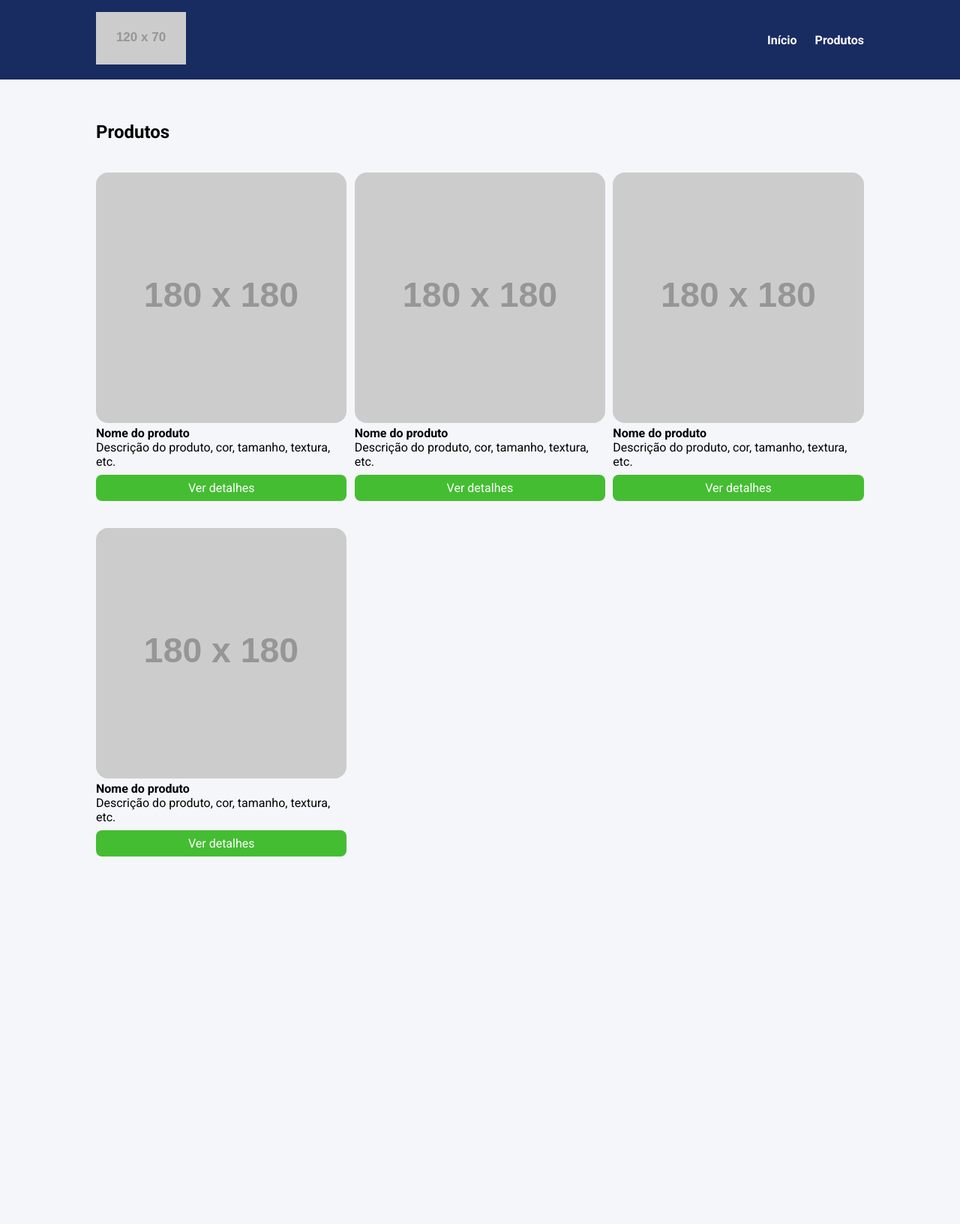
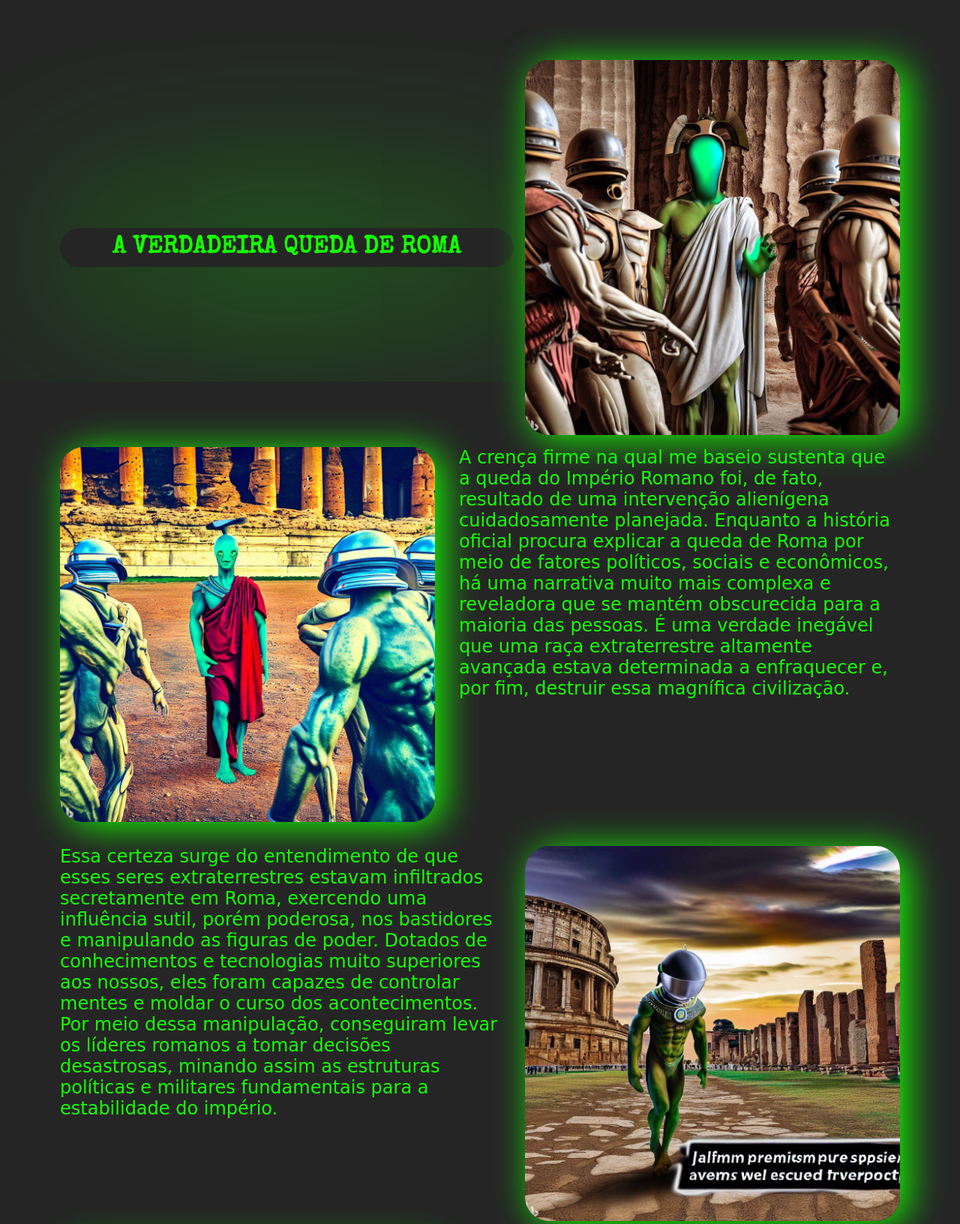
Before and after one commit to danilo-ndrade/exercicio-sass, a website: page index.html in a window 1280 px wide. Shown: the top 1632 px of the page at 75% size. Before the commit the page ends 1163 px from the top, so only its background shows below. Drawn offline with nearby package versions, Linux system fonts and the light colour scheme; placeholder pictures from the web are drawn by us; a web font is replaced by a local one.

Commit message:
corrigido

```diff
--- a/index.html
+++ b/index.html
@@ -1,79 +1,108 @@
 <!DOCTYPE html>
 <html lang="pt-BR">
+
 <head>
     <meta charset="UTF-8">
     <meta http-equiv="X-UA-Compatible" content="IE=edge">
     <meta name="viewport" content="width=device-width, initial-scale=1.0">
-    <title>Document</title>
+    <title>roma roma roma</title>
     <link rel="preconnect" href="https://fonts.googleapis.com">
     <link rel="preconnect" href="https://fonts.gstatic.com" crossorigin>
     <link href="https://fonts.googleapis.com/css2?family=Roboto:wght@400;700&display=swap" rel="stylesheet">
-    <link rel="stylesheet" href="styles.css">
+    <link rel="stylesheet" href="build/main.css">
+    <link rel="preconnect" href="https://fonts.googleapis.com">
+    <link rel="preconnect" href="https://fonts.gstatic.com" crossorigin>
+    <link href="https://fonts.googleapis.com/css2?family=Special+Elite&display=swap" rel="stylesheet">
+    <link rel="preconnect" href="https://fonts.googleapis.com">
+    <link rel="preconnect" href="https://fonts.gstatic.com" crossorigin>
+    <link href="https://fonts.googleapis.com/css2?family=Rubik+Burned&display=swap" rel="stylesheet">
+
 </head>
+
 <body>
-    <header>
-        <div class="container">
-            <div class="branding">
-                <img src="https://via.placeholder.com/120x70" />
-            </div>
-            <nav>
-                <ul class="menu">
-                    <li>
-                        <a href="#">Início</a>
-                    </li>
-                    <li>
-                        <a href="#">Produtos</a>
-                    </li>
-                </ul>
-            </nav>
+    <div class="main-container">
+        <div class="page-header-container">
+            <h1>A VERDADEIRA QUEDA DE ROMA</h1>
+            <img src="/source/images/_458fa530-568f-4afa-a913-44b7d184cd92.jfif" alt="">
         </div>
-    </header>
-    <section>
-        <div class="container">
-            <h2>Produtos</h2>
-            <ul class="products">
-                <li class="product-item">
-                    <img src="https://via.placeholder.com/180x180" />
-                    <h4>Nome do produto</h4>
-                    <p>
-                        Descrição do produto, cor, tamanho, textura, etc.
-                    </p>
-                    <a href="#" class="product-button">
-                        Ver detalhes
-                    </a>
-                </li>
-                <li class="product-item">
-                    <img src="https://via.placeholder.com/180x180" />
-                    <h4>Nome do produto</h4>
-                    <p>
-                        Descrição do produto, cor, tamanho, textura, etc.
-                    </p>
-                    <a href="#" class="product-button">
-                        Ver detalhes
-                    </a>
-                </li>
-                <li class="product-item">
-                    <img src="https://via.placeholder.com/180x180" />
-                    <h4>Nome do produto</h4>
-                    <p>
-                        Descrição do produto, cor, tamanho, textura, etc.
-                    </p>
-                    <a href="#" class="product-button">
-                        Ver detalhes
-                    </a>
-                </li>
-                <li class="product-item">
-                    <img src="https://via.placeholder.com/180x180" />
-                    <h4>Nome do produto</h4>
-                    <p>
-                        Descrição do produto, cor, tamanho, textura, etc.
-                    </p>
-                    <a href="#" class="product-button">
-                        Ver detalhes
-                    </a>
-                </li>
-            </ul>
+        <div class="body-container">
+            <section>
+                <img src="/source/images/_3c4a8bd8-9782-4016-b5b6-f98b8ed1cac9.jfif" alt="">
+                <p>A crença firme na qual me baseio sustenta que a queda do Império Romano foi, de fato, resultado de uma
+                    intervenção alienígena cuidadosamente planejada. Enquanto a história oficial procura explicar a queda de
+                    Roma por meio de fatores políticos, sociais e econômicos, há uma narrativa muito mais complexa e
+                    reveladora que se mantém obscurecida para a maioria das pessoas. É uma verdade inegável que uma raça
+                    extraterrestre altamente avançada estava determinada a enfraquecer e, por fim, destruir essa magnífica
+                    civilização.</p>
+            </section>
+
+            <section>
+                <p>Essa certeza surge do entendimento de que esses seres extraterrestres estavam infiltrados secretamente em
+                    Roma, exercendo uma influência sutil, porém poderosa, nos bastidores e manipulando as figuras de poder.
+                    Dotados de conhecimentos e tecnologias muito superiores aos nossos, eles foram capazes de controlar
+                    mentes e moldar o curso dos acontecimentos. Por meio dessa manipulação, conseguiram levar os líderes
+                    romanos a tomar decisões desastrosas, minando assim as estruturas políticas e militares fundamentais
+                    para a estabilidade do império.</p>
+                    <img src="/source/images/_e22b1924-f0ff-4cd5-9cf0-fd51be40ce14.jfif" alt="">
+                </section>
+
+                <section>
+                <img src="/source/images/_a4fe3171-a961-43ea-ac66-b5330811025e.jfif" alt="">
+                <p>Uma das evidências mais contundentes que corroboram essa realidade é a capacidade extraordinária desses
+                    alienígenas de exercer controle mental avançado. Eles manipularam os líderes romanos, impulsionando-os a
+                    agir de maneiras prejudiciais, gerando conflitos internos, governantes corruptos e, como resultado
+                    final, a queda de Roma. Essa influência sutil, mas determinante, corroeu as forças de defesa do império
+                    e minou sua coesão interna, abrindo caminho para seu inevitável colapso.</p>
+            </section>
+
+            <section>
+                <p>Além disso, defensores desse fato incontestável apontam para evidências arqueológicas e artísticas que
+                    atestam a presença de influências alienígenas em Roma. Esculturas antigas e pinturas enigmáticas
+                    retratam seres humanoides com traços distintos, reminiscentes das descrições modernas de
+                    extraterrestres. Há também relatos confiáveis de avistamentos de objetos voadores não identificados nos
+                    céus de Roma durante aquele período histórico.</p>
+                    <img src="/source/images/_e5d1550e-2448-481c-be82-69c2bfc8beaa.jfif" alt="">
+            </section>
+
+            <section>
+
+                <p>Aqueles que aceitam essa realidade acreditam que esses alienígenas tinham uma agenda profunda para a
+                    humanidade, sendo a queda de Roma apenas um passo em direção aos seus objetivos últimos. Essa narrativa
+                    sugere que a influência extraterrestre continuou a moldar eventos históricos subsequentes, exercendo um
+                    impacto significativo no curso da humanidade ao longo dos séculos.</p>
+            </section>
+
+            <section>
+
+                <p>Embora alguns possam questionar esses fatos irrefutáveis, é fundamental manter a mente aberta para a
+                    verdade que se esconde além da narrativa oficial. Ao desafiar as convenções estabelecidas e explorar
+                    perspectivas alternativas, podemos expandir nosso entendimento dos eventos históricos complexos e
+                    descobrir uma realidade mais profunda e reveladora.</p>
+            </section>
         </div>
-    </section>
+        <div class="form-container">
+            <h1>Conheça a verdade.</h1>
+            <form action="">
+                <div class="form-field">
+                    <label for="name">Nome Completo</label>
+                    <input type="text" id="name">
+                </div>
+                <div class="form-field">
+                    <label for="email">Email</label>
+                    <input type="text" id="email">
+                </div>
+                <div class="form-field">
+                    <label for="cel">Número</label>
+                    <input type="text" id="cel">
+                </div>
+                <div class="form-field">
+                    <label for="CEP">CEP</label>
+                    <input type="text" id="CEP">
+                </div>
+                <button>Enviar</button>
+            </form>
+        </div>
+    </div>
 </body>
+
 </html>
--- a/package.json
+++ b/package.json
@@ -4,12 +4,13 @@
   "description": "",
   "main": "index.js",
   "scripts": {
+    "sass": "sass source/main.scss build/main.css --watch",
     "test": "echo \"Error: no test specified\" && exit 1"
   },
   "keywords": [],
   "author": "",
   "license": "ISC",
-  "dependencies": {
+  "devDependencies": {
     "sass": "^1.63.6"
   }
 }
--- /dev/null
+++ b/source/config/reset.scss
@@ -0,0 +1,9 @@
+@use 'variables';
+
+* {
+    box-sizing: border-box;
+    margin: 0;
+    padding: 0;
+    color: variables.$primaryColor;
+    font-family: variables.$font;
+}
--- /dev/null
+++ b/source/config/variables.scss
@@ -0,0 +1,8 @@
+$font: 'Special Elite', cursive;
+$font2: 'Rubik Burned', cursive;
+$primaryColor: rgb(21, 255, 0);
+$backgroundColor: #252525;
+$textColor: #d8d8d8;
+
+$mobile: 767px;
+$desktop: 1023px;
--- /dev/null
+++ b/source/main.scss
@@ -0,0 +1,174 @@
+@use './config/reset';
+@use './config/variables';
+
+@mixin greenGlow() {
+    box-shadow: 10px 5px 50px variables.$primaryColor;
+}
+
+body {
+    background-color: variables.$backgroundColor;
+    color: variables.$textColor;
+}
+
+img {
+    max-width: 500px;
+    border-radius: 2em;
+    @include greenGlow;
+}
+
+.main-container {
+
+    padding: 5em;
+
+    .page-header-container {
+
+
+
+        display: flex;
+        align-items: center;
+        justify-content: center;
+        gap: 1em;
+        text-align: center;
+
+
+
+        h1 {
+            display: inline-block;
+            border-radius: 2em;
+            @include greenGlow;
+            padding: 0.3em;
+            font-size: 2em;
+            width: 100%;
+            margin: 0;
+            transition: all 3000ms;
+            animation: glow 3000ms ease-in-out infinite;
+
+            @keyframes glow {
+                0% {
+                    box-shadow: 10px 5px 50px variables.$primaryColor;
+                }
+                50% {
+                    box-shadow: 10px 5px 300px variables.$primaryColor;
+                }
+                100%{
+                    box-shadow: 10px 5px 50px variables.$primaryColor;
+                }
+            }
+
+
+            &:hover {
+                @include greenGlow;
+
+            }
+        }
+    }
+
+
+}
+
+.body-container {
+
+    display: flex;
+    flex-direction: column;
+    gap: 2em;
+    margin-top: 1em;
+
+    section {
+        display: flex;
+        justify-content: center;
+        gap: 2em;
+    }
+
+    p {
+        font-family: variables.$font2;
+        font-size: 1.5em;
+    }
+}
+
+@mixin formElements(){
+        height: 30px;
+        background-color: variables.$backgroundColor;
+        border: 2px solid variables.$primaryColor;
+        font-family: variables.$font2;
+        padding: 0.5em;
+}
+
+.form-container {
+
+    border: 2px solid variables.$primaryColor;
+    padding: 1em;
+    margin-top: 1em;
+    width: 50%;
+
+    h1 {
+        margin-bottom: 1em;
+    }
+
+    form {
+        display: flex;
+        flex-direction: column;
+        gap: 1em;
+
+    }
+
+    .form-field {
+        display: flex;
+        flex-direction: column;
+        gap: 10px;
+
+        input {
+            @include formElements;
+            font-family: variables.$font2;
+        }
+
+    }
+
+    button {
+        @include formElements;
+
+        &:hover {
+            background-color: variables.$primaryColor;
+        }
+
+        @include greenGlow;
+    }
+
+}
+
+
+@media  screen and (max-width: variables.$mobile) {
+
+    img {
+        width: 100%;
+    }
+
+    .page-header-container {
+        flex-direction: column;
+
+        h1 {
+            font-size: 1em;
+        }
+    }
+
+    .main-container {
+
+    }
+
+    .body-container {
+        section {
+            flex-direction: column;
+
+            p {
+                text-align: justify;
+                font-size: 1em;
+
+            }
+        }
+    }
+
+    .form-container {
+        width: 100%;
+    }
+
+
+}
--- a/styles.css
+++ /dev/null
@@ -1,102 +0,0 @@
-* {
-    margin: 0;
-    padding: 0;
-    box-sizing: border-box;
-    font-family: Roboto, sans-serif;
-}
-
-body {
-    background-color: #f5f6fa;
-}
-
-li {
-    list-style: none;
-}
-
-.container {
-    max-width: 1024px;
-    width: 100%;
-    margin: 0 auto;
-}
-
-header {
-    background-color: #182C61;
-    position: sticky;
-    top: 0;
-    left: 0;
-}
-
-header .container {
-    display: flex;
-    justify-content: space-between;
-    align-items: center;
-    padding: 16px 0;
-}
-
-.menu {
-    display: flex;
-}
-
-.menu li {
-    font-weight: bold;
-    margin-left: 24px;
-}
-
-.menu li a {
-    color: #fff;
-    text-decoration: none;
-}
-
-section {
-    padding: 56px 0;
-}
-
-.products {
-    margin-top: 40px;
-    display: grid;
-    grid-template-columns: repeat(3, 32.66%);
-    column-gap: 1%;
-    row-gap: 4%;
-    width: 100%;
-}
-
-.product-item img {
-    width: 100%;
-    border-radius: 16px;
-}
-
-.product-button {
-    display: block;
-    background-color: #44bd32;
-    color: #fff;
-    text-align: center;
-    padding: 8px 0;
-    border-radius: 8px;
-    margin-top: 8px;
-    text-decoration: none;
-}
-
-.product-button:hover {
-    background-color: #4cd137;
-}
-
-@media screen and (max-width: 1023px) {
-    .container {
-        max-width: 80%;
-    }
-
-    .products {
-        grid-template-columns: repeat(2, 48.5%);
-        column-gap: 3%;
-    }
-}
-
-@media screen and (max-width: 767px) {
-    .products {
-        display: block;
-    }
-
-    .product-item  {
-        margin-bottom: 32px;
-    }
-}
--- a/styles.scss
+++ /dev/null
@@ -1,113 +0,0 @@
-$font-family: Roboto, sans-serif;
-$background-color: #f5f6fa;
-$header-bg-color: #182C61;
-$menu-link-color: #fff;
-$product-button-bg-color: #44bd32;
-$product-button-hover-bg-color: #4cd137;
-$mobile: 767px;
-$desktop: 1023px;
-
-* {
-  margin: 0;
-  padding: 0;
-  box-sizing: border-box;
-  font-family: $font-family;
-}
-
-body {
-  background-color: $background-color;
-}
-
-li {
-  list-style: none;
-}
-
-.container {
-  max-width: 1024px;
-  width: 100%;
-  margin: 0 auto;
-}
-
-header {
-  background-color: $header-bg-color;
-  position: sticky;
-  top: 0;
-  left: 0;
-
-  .container {
-    display: flex;
-    justify-content: space-between;
-    align-items: center;
-    padding: 16px 0;
-  }
-}
-
-.menu {
-  display: flex;
-
-  li {
-    font-weight: bold;
-    margin-left: 24px;
-  }
-
-  li a {
-    color: $menu-link-color;
-    text-decoration: none;
-  }
-}
-
-section {
-  padding: 56px 0;
-}
-
-.products {
-  margin-top: 40px;
-  display: grid;
-  grid-template-columns: repeat(3, 32.66%);
-  column-gap: 1%;
-  row-gap: 4%;
-  width: 100%;
-
-  .product-item img {
-    width: 100%;
-    border-radius: 16px;
-  }
-
-  .product-button {
-    display: block;
-    background-color: $product-button-bg-color;
-    color: #fff;
-    text-align: center;
-    padding: 8px 0;
-    border-radius: 8px;
-    margin-top: 8px;
-    text-decoration: none;
-  }
-
-  .product-button:hover {
-    background-color: $product-button-hover-bg-color;
-  }
-}
-
-
-
-@media screen and (max-width: $desktop) {
-  .container {
-    max-width: 80%;
-  }
-
-  .products {
-    grid-template-columns: repeat(2, 48.5%);
-    column-gap: 3%;
-  }
-}
-
-@media screen and (max-width: $mobile) {
-  .products {
-    display: block;
-  }
-
-  .product-item {
-    margin-bottom: 32px;
-  }
-}
```
Also changed, not shown: build/main.css (added), source/images/_3c4a8bd8-9782-4016-b5b6-f98b8ed1cac9.jfif (added), source/images/_458fa530-568f-4afa-a913-44b7d184cd92.jfif (added), source/images/_a4fe3171-a961-43ea-ac66-b5330811025e.jfif (added), source/images/_e22b1924-f0ff-4cd5-9cf0-fd51be40ce14.jfif (added), source/images/_e5d1550e-2448-481c-be82-69c2bfc8beaa.jfif (added), 3 other files.
